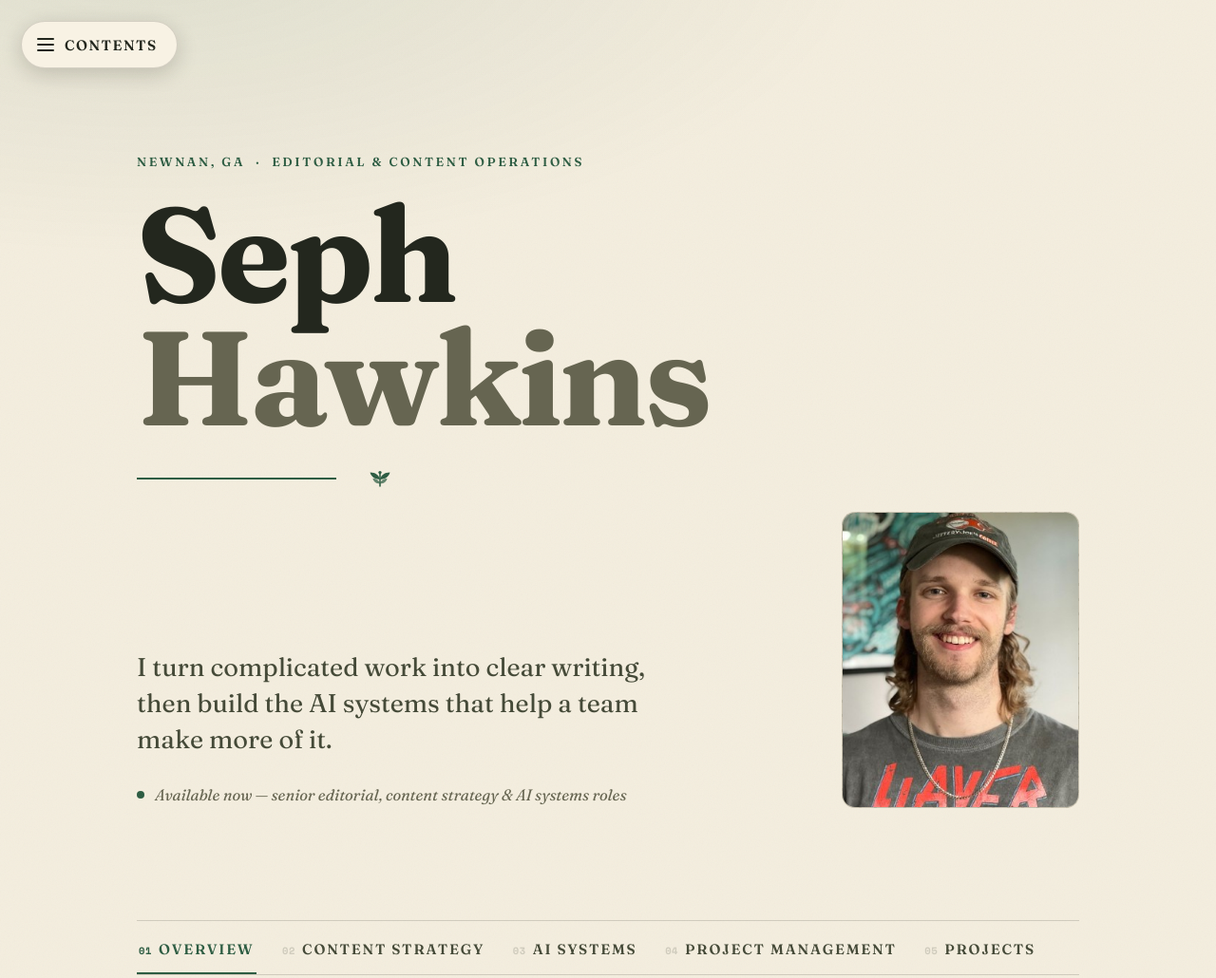
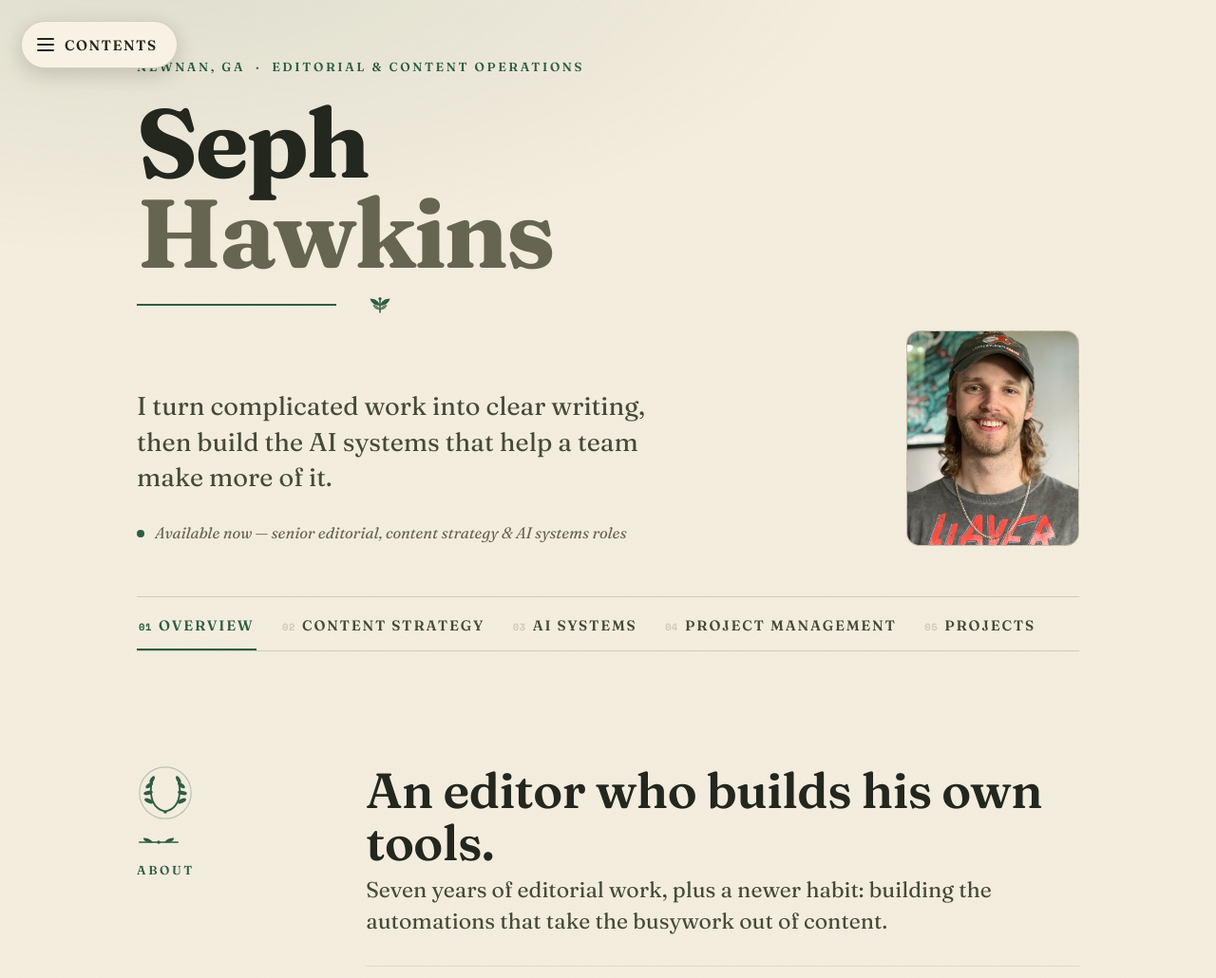
Before and after one commit to jhawkins1313/seph-portfolio, a plain HTML site: page index.html in a window 1280 px wide. Shown: the top 1030 px of the page at 95% size. Drawn offline with nearby package versions, Linux system fonts and the light colour scheme.

Commit message:
Shrink the hero so the tab strip clears the fold
The deck was invisible on first load. At 1366x768 the hero ran 954px
tall and pushed the tab strip to y=963, so a visitor saw only the name,
headshot and tagline, with nothing to suggest five panels sat below.
That defeated the point of splitting the page up.

Most of the height was empty space: 220px of top padding, a 148px
headline and a 250px headshot.

- padding 120/20vh/220 -> 48/7.5vh/92 top, 56/9vw/110 -> 24/3.5vw/54 bottom
- headline 54/11vw/148 -> 46/8vw/112
- headshot 170/22vw/250 -> 140/14.5vw/182
- divider margin 30/24 -> 18/16

Hero now measures 628px at 1366x700 and the strip sits fully on screen
at 1440x800, 1366x768, 1366x700 and 375x812. On a very short viewport
the vh-based padding compresses further, and 23px of the strip still
shows at 1280x640, which is enough to invite the scroll.

Co-Authored-By: Claude Opus 5 <noreply@anthropic.com>

```diff
--- a/index.html
+++ b/index.html
@@ -248,14 +248,17 @@
   /* ============================================================
      HERO
      ============================================================ */
-  .hero{padding:clamp(120px,20vh,220px) 0 clamp(56px,9vw,110px);border-top:none}
+  /* Sized so the tab strip clears the fold on a laptop. The vertical padding
+     is vh-based so a short viewport compresses the hero rather than burying
+     the navigation below it. */
+  .hero{padding:clamp(48px,7.5vh,92px) 0 clamp(24px,3.5vw,54px);border-top:none}
   .hero .eyebrow{margin-bottom:22px}
   .hero h1{
-    font-size:clamp(54px,11vw,148px);font-weight:700;letter-spacing:-0.025em;line-height:0.92;
+    font-size:clamp(46px,8vw,112px);font-weight:700;letter-spacing:-0.025em;line-height:0.92;
     text-transform:none;
   }
   .hero h1 .b{color:var(--muted)}
-  .hero__divider{display:flex;align-items:center;gap:15px;margin:30px 0 24px}
+  .hero__divider{display:flex;align-items:center;gap:15px;margin:18px 0 16px}
   .hero__divider .line{height:2px;width:min(210px,32%);background:var(--accent)}
   .sprig{color:var(--accent);flex:none;display:block}
   .sprig.lg{width:62px;height:22px}
@@ -269,7 +272,7 @@
 
   /* headshot slot */
   .headshot{
-    width:clamp(170px,22vw,250px);aspect-ratio:4/5;border-radius:14px;
+    width:clamp(140px,14.5vw,182px);aspect-ratio:4/5;border-radius:14px;
     background:
       repeating-linear-gradient(45deg,var(--rule-soft) 0 2px,transparent 2px 11px),
       var(--paper-2);
```
